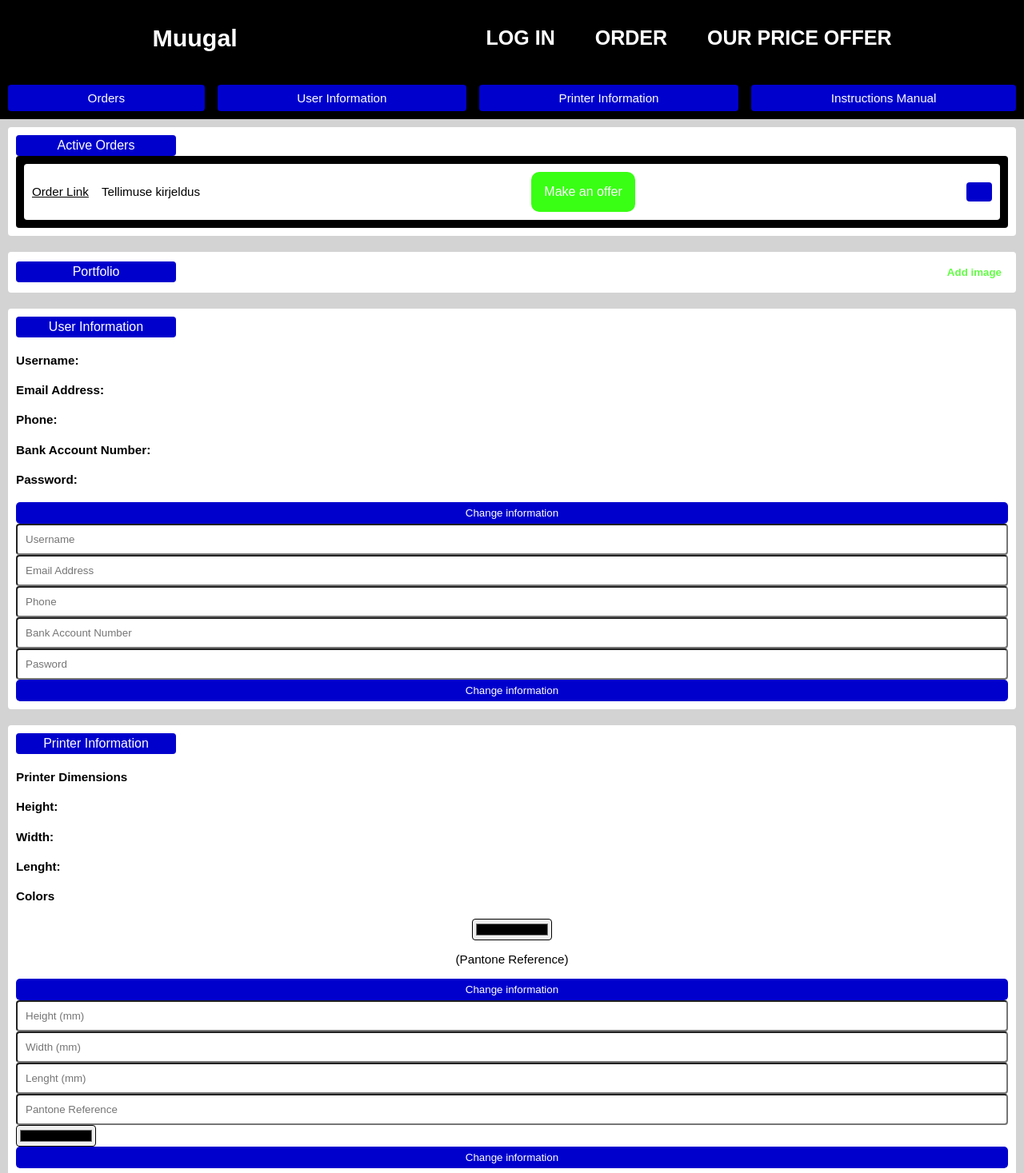
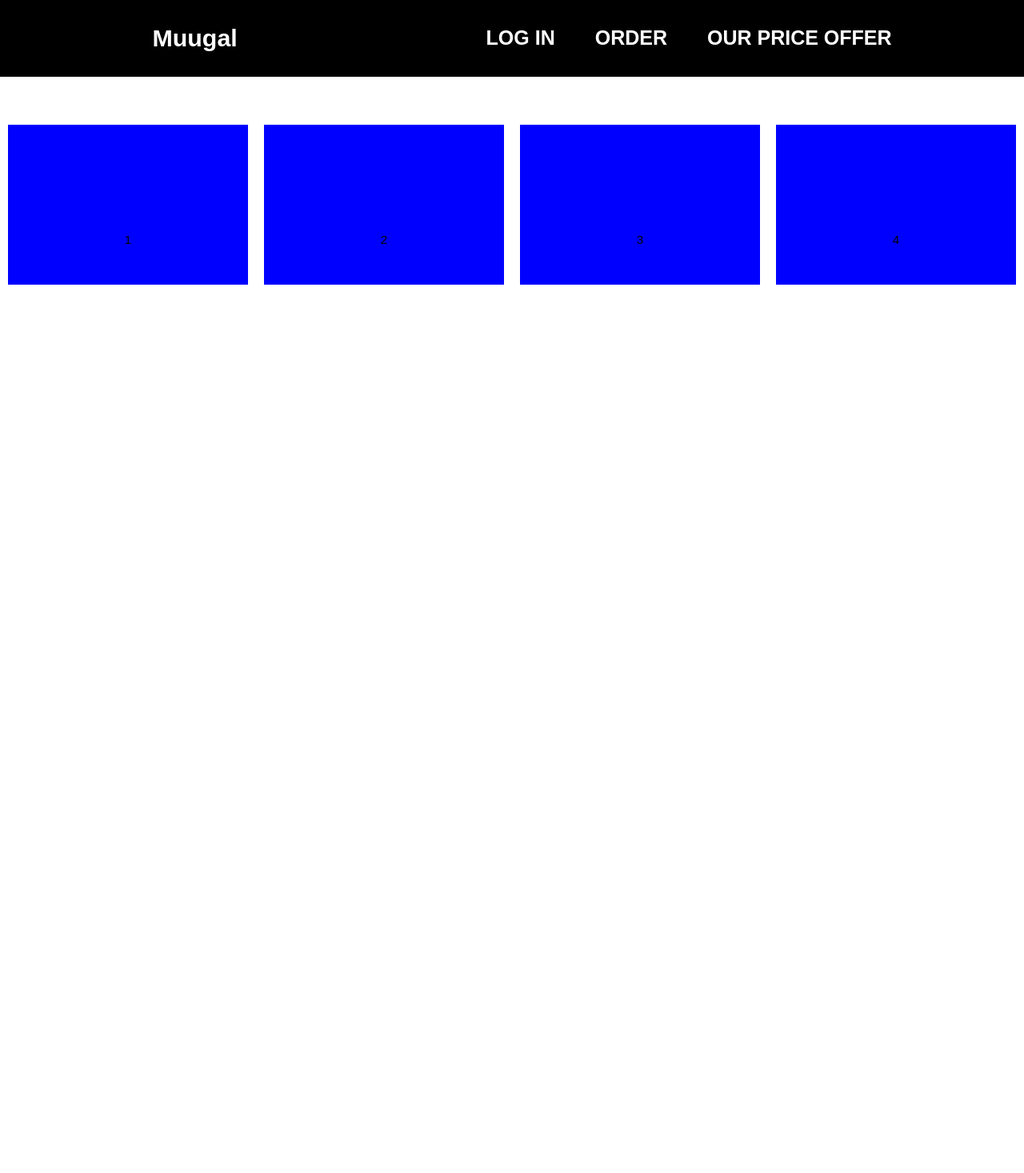
Before and after one commit to IlmarIlves/muugal, a React (Create React App) app in the folder packages/client/: page / in a window 1280 px wide. Shown: the top 1467 px of the page at 80% size. After the commit the page ends 800 px from the top, so only its background shows below. Built offline with nearby package versions, Linux system fonts and the light colour scheme.

Commit message:
Client improvements

```diff
--- a/packages/client/src/components/Header/Header.tsx
+++ b/packages/client/src/components/Header/Header.tsx
@@ -31,7 +31,7 @@
       </> */}
 
       {/* <!--Profiili-nav--> */}
-      <div className="profiil-nav">
+      {/* <div className="profiil-nav">
         <div className="profiil-nav-nupud-orders">
           <span>Orders</span>
         </div>
@@ -44,7 +44,7 @@
         <div className="profiil-nav-nupud">
           <span>Instructions Manual</span>
         </div>
-      </div>
+      </div> */}
     </div>
   );
 };
--- a/packages/client/src/components/Header/header.scss
+++ b/packages/client/src/components/Header/header.scss
@@ -1,6 +1,7 @@
 /*menüüriba*/
 .menu-bar {
   background-color: black;
+  margin-bottom: 50px;
 }
 
 .header {
--- /dev/null
+++ b/packages/client/src/components/ItemContainer.tsx/ItemContainer.tsx
@@ -0,0 +1,18 @@
+import React from "react";
+import "./itemContainer.scss";
+
+interface FileContainerProps {
+  name: string;
+  information: string;
+}
+
+export const FileContainer: React.FC<FileContainerProps> = ({ name, information }) => {
+  return (
+    <div className={"item-container"}>
+      {name}
+      <div className={"item-information"}>
+        <p>{information}</p>
+      </div>
+    </div>
+  );
+};
--- /dev/null
+++ b/packages/client/src/components/ItemContainer.tsx/itemContainer.scss
@@ -0,0 +1,19 @@
+.item-container {
+  display: flex;
+  background-color: blue;
+  flex-direction: column;
+  margin: 10px;
+  width: 100%;
+  height: 200px;
+  justify-content: flex-end;
+  align-items: center;
+  overflow: hidden;
+}
+
+.item-container:hover .item-information {
+  visibility: visible;
+}
+
+.item-information {
+  visibility: hidden;
+}
--- /dev/null
+++ b/packages/client/src/components/MuugalSelection/MuugalSelection.tsx
@@ -0,0 +1,20 @@
+import React from "react";
+import { FileContainer } from "../ItemContainer.tsx/ItemContainer";
+import "./muugalSelection.scss";
+
+const files = [
+  { name: "1", information: "NAME 1" },
+  { name: "2", information: "NAME 2" },
+  { name: "3", information: "NAME 3" },
+  { name: "4", information: "NAME 4" },
+];
+
+export const MuugalSelection: React.FC = () => {
+  return (
+    <div className={"muugal-selection"}>
+      {files.map((file, index) => (
+        <FileContainer name={file.name} information={file.information} />
+      ))}
+    </div>
+  );
+};
--- /dev/null
+++ b/packages/client/src/components/MuugalSelection/muugalSelection.scss
@@ -0,0 +1,3 @@
+.muugal-selection {
+  display: flex;
+}
--- a/packages/client/src/views/LandingPageView/LandingPageView.tsx
+++ b/packages/client/src/views/LandingPageView/LandingPageView.tsx
@@ -1,5 +1,6 @@
 import React from "react";
 import { Header } from "../../components/Header/Header";
+import { MuugalSelection } from "../../components/MuugalSelection/MuugalSelection";
 import "./landingPageView.scss";
 
 export const LandingPageView: React.FC = () => {
@@ -7,8 +8,12 @@
   return (
     <>
       <Header name={viewer.name} />
+
+      <MuugalSelection />
+
       {/* <!--Orders--> */}
-      <div className="orders-ümbris-hall">
+
+      {/* <div className="orders-ümbris-hall">
         <div className="orders-ümbris-valge">
           <div className="pealkiri">Active Orders</div>
           <div className="orders-ümbris-must">
@@ -35,15 +40,18 @@
                   </div>
                 </div>
               </div>
-              {/* <!--Taimer--> */}
+
+              <!--Taimer-->
+
               <div id="taimer" className="timer"></div>
             </div>
           </div>
         </div>
-      </div>
+      </div> */}
 
       {/* <!--Portfoolio--> */}
-      <div className="portfoolio-ümbris">
+
+      {/* <div className="portfoolio-ümbris">
         <div className="portfoolio-ümbris-valge">
           <div className="portfoolio">
             <div className="profiil-portfoolio">Portfolio</div>
@@ -55,14 +63,15 @@
           </div>
           <div>
             <div className="portfoolio-pildiümbris">
-              {/* <img  className="profiil-orders-newOrder-ümbris" src="img/tühipilt.jpg"> */}
+              <img  className="profiil-orders-newOrder-ümbris" src="img/tühipilt.jpg">
             </div>
           </div>
         </div>
-      </div>
+      </div> */}
 
       {/* <!--User Information--> */}
-      <div className="portfoolio-ümbris">
+
+      {/* <div className="portfoolio-ümbris">
         <div className="portfoolio-ümbris-valge">
           <div className="pealkiri">User Information</div>
           <h4 className="userInformation">Username:</h4>
@@ -70,10 +79,10 @@
           <h4 className="userInformation">Phone:</h4>
           <h4 className="userInformation">Bank Account Number:</h4>
           <h4 className="userInformation">Password:</h4>
-          <button className="infoVahetus">Change information</button>
+          <button className="infoVahetus">Change information</button> */}
 
-          {/* <!-- Siin on andmete muutmise tabel, mis tuleb ette siis kui inimene tahab midagi muuta. Selle ligipääsemiseks peab ta esmalt kinnitama oma kasutaja parooli mis tuleb alerdina ette kui ta vajutab nuppu ´´chanege information´´--> */}
-          <div>
+      {/* <!-- Siin on andmete muutmise tabel, mis tuleb ette siis kui inimene tahab midagi muuta. Selle ligipääsemiseks peab ta esmalt kinnitama oma kasutaja parooli mis tuleb alerdina ette kui ta vajutab nuppu ´´chanege information´´--> */}
+      {/* <div>
             <div>
               <input className="kast" type="text" placeholder="Username" />
             </div>
@@ -96,10 +105,10 @@
             </form>
           </div>
         </div>
-      </div>
+      </div> */}
 
       {/* <!--Printer Information--> */}
-      <div className="portfoolio-ümbris">
+      {/* <div className="portfoolio-ümbris">
         <div className="portfoolio-ümbris-valge">
           <div className="pealkiri">Printer Information</div>
           <h4 className="userInformation">
@@ -115,10 +124,11 @@
             <input className="printerInfo-värv" type="color" />
             <p className="userInformation">(Pantone Reference)</p>
           </div>
-          <button className="infoVahetus">Change information</button>
+          <button className="infoVahetus">Change information</button> */}
 
-          {/* <!--Siin on andmete muutmise tabel, mis tuleb ette siis kui inimene tahab midagi muuta. Selle ligipääsemiseks peab ta esmalt kinnitama oma kasutaja parooli mis tuleb alerdina ette kui ta vajutab nuppu ´´chanege information´´--> */}
-          <div>
+      {/* <!--Siin on andmete muutmise tabel, mis tuleb ette siis kui inimene tahab midagi muuta. Selle ligipääsemiseks peab ta esmalt kinnitama oma kasutaja parooli mis tuleb alerdina ette kui ta vajutab nuppu ´´chanege information´´--> */}
+
+      {/* <div>
             <div>
               <input className="kast" type="number" placeholder="Height (mm)" />
             </div>
@@ -127,9 +137,11 @@
             </div>
             <div>
               <input className="kast" type="number" placeholder="Lenght (mm)" />
-            </div>
-            {/* <!--Lisaks Värvi ja selle nime muutmisele, tahan et kasutajal oleks võimalik ka uusi värve lisada--> */}
-            <div>
+            </div> */}
+
+      {/* <!--Lisaks Värvi ja selle nime muutmisele, tahan et kasutajal oleks võimalik ka uusi värve lisada--> */}
+
+      {/* <div>
               <input className="kast" type="text" placeholder="Pantone Reference" />
             </div>
             <div>
@@ -142,10 +154,11 @@
             </form>
           </div>
         </div>
-      </div>
+      </div> */}
 
       {/* <!--Instructions Manual--> */}
-      <div className="portfoolio-ümbris">
+
+      {/* <div className="portfoolio-ümbris">
         <div className="portfoolio-ümbris-valge">
           <div className="pealkiri">Instructions Manual</div>
           <div>
@@ -170,7 +183,7 @@
             </p>
           </div>
         </div>
-      </div>
+      </div> */}
     </>
   );
 };
--- /dev/null
+++ b/packages/client/src/views/OrderView/OrderView.tsx
@@ -0,0 +1,5 @@
+import React from "react";
+
+export const OrderView: React.FC = () => {
+  return <span>Looged in</span>;
+};
```
Also changed, not shown: 1 other file (tests, documents, lock files or other folders).
